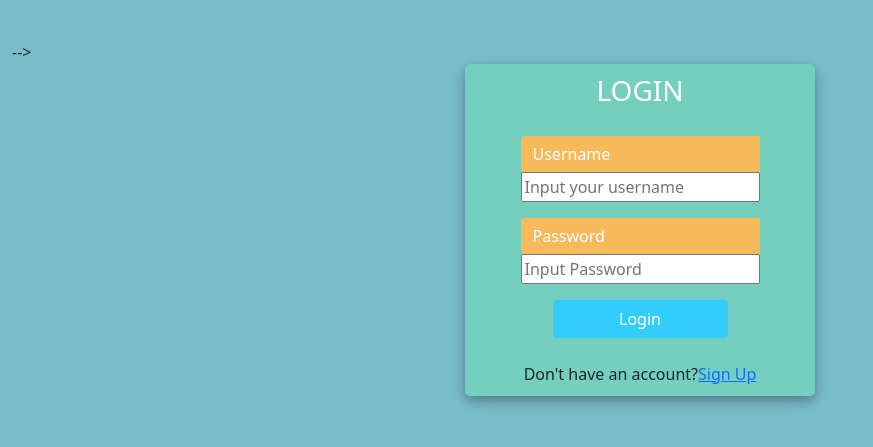
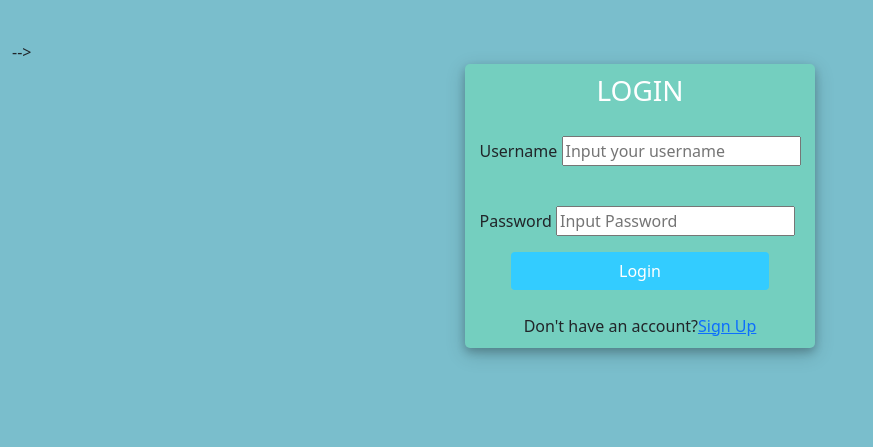
Before and after one commit to Mekazstan/crud-permissions--live, a Django app: page /login/ in a window 1280 px wide. Shown: the top 447 px of the page, without its empty margins (0-873 px from the left). Run offline with Django 4.2, Linux system fonts and the light colour scheme.

Commit message:
Update login.html

```diff
--- a/templates/auths/login.html
+++ b/templates/auths/login.html
@@ -82,13 +82,14 @@
 						{% csrf_token %}
 						<div class="input-group mb-3">
 							<div class="input-group-append">
-								<label for="" class="input-group-text">Username</label>
+								<label for="" class="">Username</label>
 								<input type="text" id="username"  name="username" placeholder="Input your username " Required>
 							</div>
 						</div>
+						<br>
 						<div class="input-group mb-2">
 							<div class="input-group-append">
-								<label for="" class="input-group-text">Password</label>
+								<label for="" class="">Password</label>
 								<input type="Password" id="Password"  name="Password" placeholder="Input Password" Required>
 							</div>
 						</div>
```
